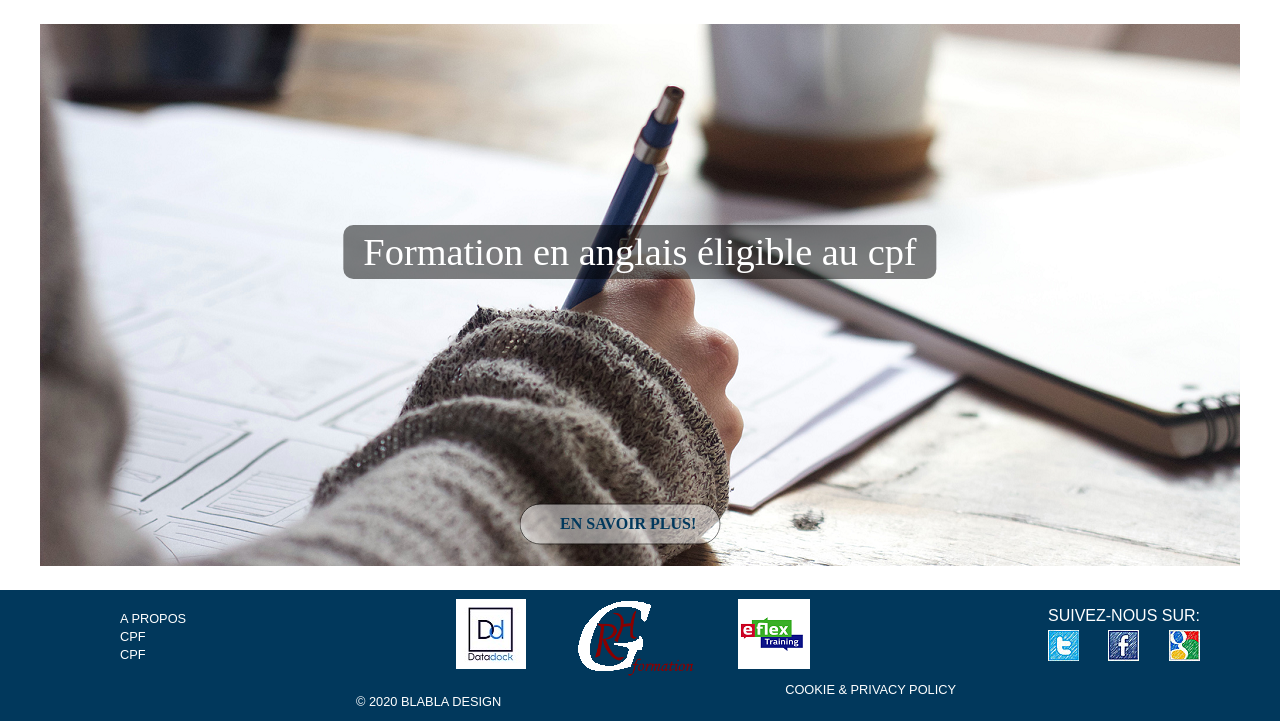
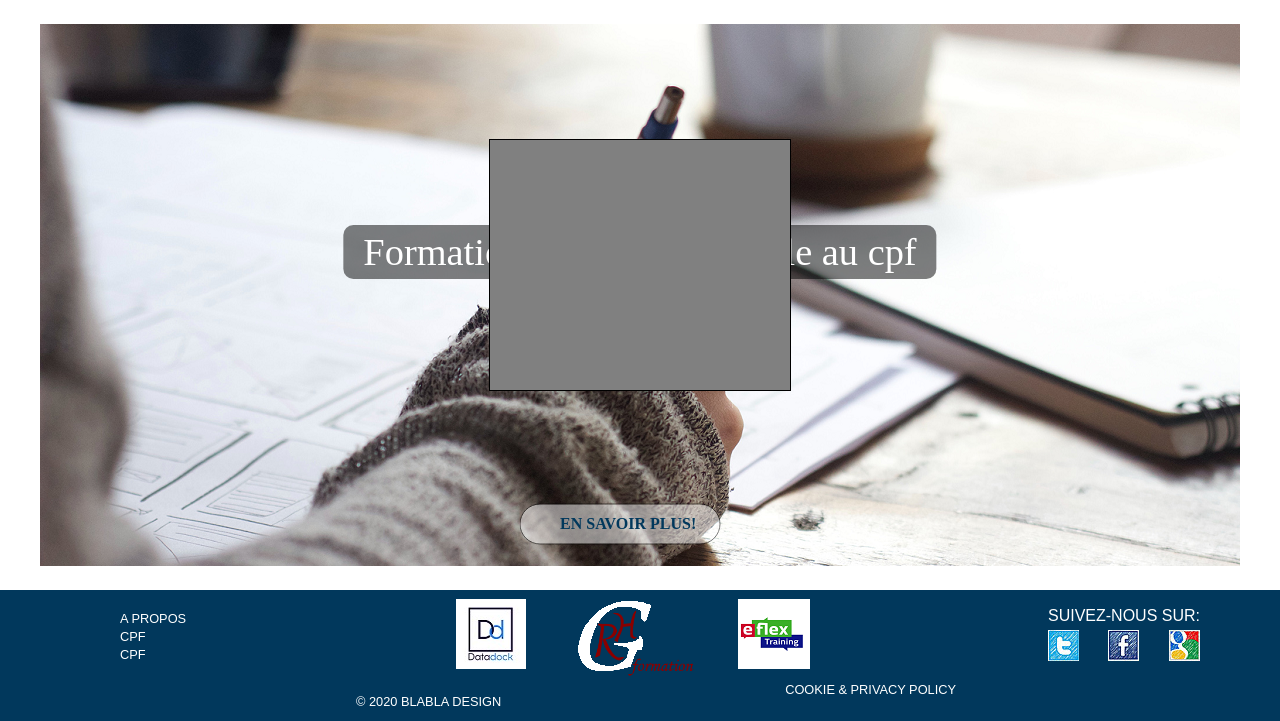
Before and after one commit to nicolaslechenic/grh56, a PHP site: page / in a window 1280 px wide. Shown: the part 135-856 px from the top of the page. Run offline with PHP 8.4, Linux system fonts and the light colour scheme; data that the repository does not hold is empty; some web fonts are replaced.

Commit message:
upload fromgithub

```diff
--- a/app/public/css/style.css
+++ b/app/public/css/style.css
@@ -86,6 +86,18 @@ html, body{
     transition: all .5s ease-in-out;
 }
 
+        /*MODAL BOX*/
+#connect_modal{
+    position: absolute;
+    width: 300px;
+    height: 250px;
+    background-color: grey;
+    border: 1px solid black;
+    left: 50%;
+    top: 50%;
+    transform: translate(-50%, -50%);
+    z-index: 1;
+}
         /*MAIN SECTION*/
 .article_general{
     position: relative;
--- a/app/views/layouts/header.php
+++ b/app/views/layouts/header.php
@@ -21,4 +21,7 @@
     </div>
     </div>
     <div class id="top_separator"></div>
+    <div id ="connect_modal">
+
+    </div>
 </header>
```
